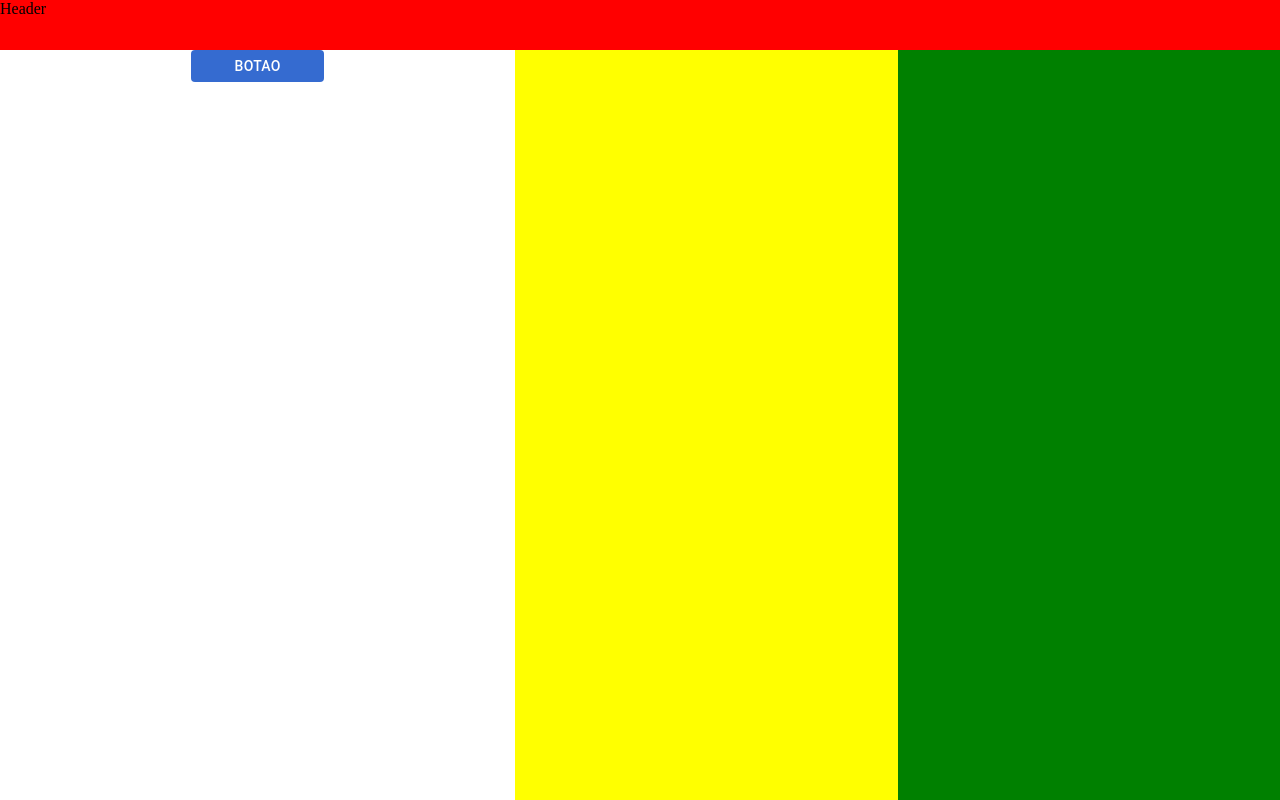
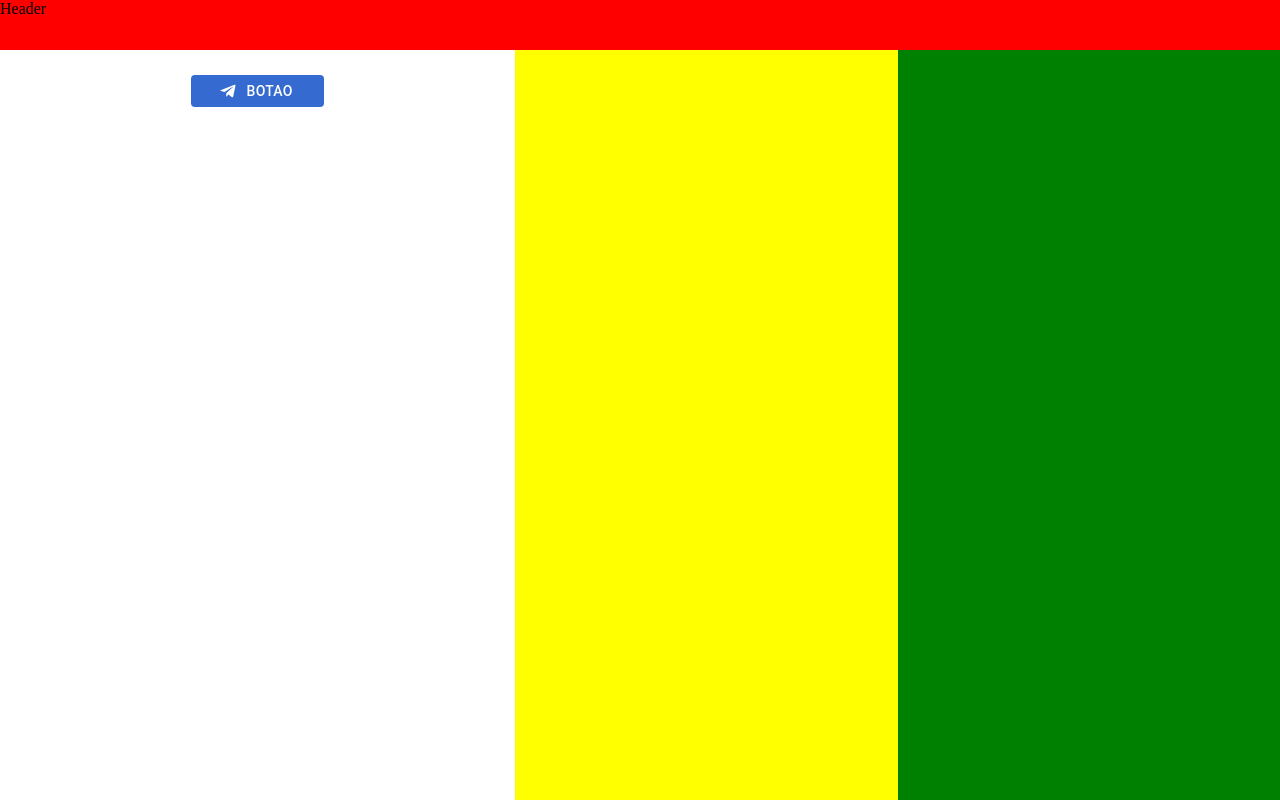
Before and after one commit to Gabrielasalvo/components, a React (Create React App) app: page / in a window 1280 px wide. Shown: the top 800 px of the page. Built offline with nearby package versions, Linux system fonts and the light colour scheme.

Commit message:
finalização do botão

```diff
--- a/src/App.tsx
+++ b/src/App.tsx
@@ -8,14 +8,13 @@ import {
   DivPhoneInput,
   DivCtaButton,
   DivFooter,
-} from "./components/styles";
+} from "./styles";
 
 function App() {
   return (
     <Container>
       <Header>Header</Header>
       <DivButton>
-        {" "}
         <DefaultButton title="Botao" />
       </DivButton>
       <DivPhoneInput/>
--- a/src/components/Button/ButtonInterface.ts
+++ b/src/components/Button/ButtonInterface.ts
@@ -1,7 +1,3 @@
-import React from 'react'
-
 export default interface ButtonInterface {
     title:string;
-    // onClick: () => void;
-
 }
--- a/src/components/Button/index.tsx
+++ b/src/components/Button/index.tsx
@@ -1,14 +1,47 @@
-import React from 'react';
-import ButtonInterface from './ButtonInterface'
-import { StyledButton } from './styles'
-
-
+import React from "react";
+import ButtonInterface from "./ButtonInterface";
+import TelegramIcon from "@material-ui/icons/Telegram";
+import { StyledButton, ButtonProgress } from "./styles";
 
 const DefaultButton: React.FC<ButtonInterface> = (props) => {
-  return (
-    <div> <StyledButton >{props.title}</StyledButton>
-    </div>
-  );
-}
+  const [text, setText] = React.useState("title");
+
+  function handleClick() {
+    if (text === "disable") {
+      setText("title");
+    } else {
+      setText("loading");
+      setTimeout(() => {
+        setText("disable");
+      }, 2000);
+    }
+  }
+
+  function handleButton(title: String) {
+    switch (text) {
+      case "title":
+        return (
+          <StyledButton startIcon={<TelegramIcon />} onClick={handleClick}>
+            {title}
+          </StyledButton>
+        );
+
+      case "loading":
+        return (
+          <StyledButton>
+            <ButtonProgress size={20} />
+          </StyledButton>
+        );
+
+      case "disable":
+        return (
+          <StyledButton startIcon={<TelegramIcon />} disabled>
+            {title}
+          </StyledButton>
+        );
+    }
+  }
+  return <div>{handleButton(props.title)}</div>;
+};
 
 export default DefaultButton;
--- a/src/components/Button/styles.ts
+++ b/src/components/Button/styles.ts
@@ -1,16 +1,11 @@
-import React from "react";
 import styled from "styled-components";
 import Button from "@material-ui/core/Button";
-import "../../styles/global.css";
-import '../../components/styles'
+import '../../styles/global.css';
+import './styles'
 import CircularProgress from "@material-ui/core/CircularProgress";
 
 export const ButtonProgress = styled(CircularProgress)`
-  position: absolute;
-  top: 50%;
-  left: 50%;
-  margin-left: -12px;
-  margin-top: -12px;
+  margin: 0 auto;
 `;
 
 export const StyledButton = styled(Button)`
@@ -19,6 +14,7 @@ export const StyledButton = styled(Button)`
     color: white;
     width: 133px;
     height: 32px;
+    margin-top:25px;
   }
 
   &&.MuiButtonBase-root:hover {
@@ -27,5 +23,9 @@ export const StyledButton = styled(Button)`
   &:focus {
     background-color: var(--color-blue-secondary-dark);
   }
+  &&.MuiButtonBase-root:disabled {
+    background-color:var(--color-grey-disabled);
+    color: var(--color-grey-secondary-lighter);
+  }
 
 `;
--- a/src/styles/global.css
+++ b/src/styles/global.css
@@ -5,6 +5,7 @@
     --color-blue-primary-light:#D7E1F6;
     --color-blue-primary-dark:#C6D7F7;
     --color-blue-primary-darker:#9EBBEF;
+
 
 
 
@@ -22,6 +23,7 @@
 
     --color-grey-secondary-lighter:#919BB1;
     --color-grey-secondary-light:#768198;
+    --color-grey-disabled: #E4E7EC;
     --color-grey-secondary-dark:#424E67;
     --color-grey-secondary-darker:#151F33;
 
```
Also changed, not shown: package.json (+9 -6 lines), src/styles/index.ts (renamed from src/components/styles.ts, +2 -5 lines), 2 other files (tests, documents, lock files or other folders).
